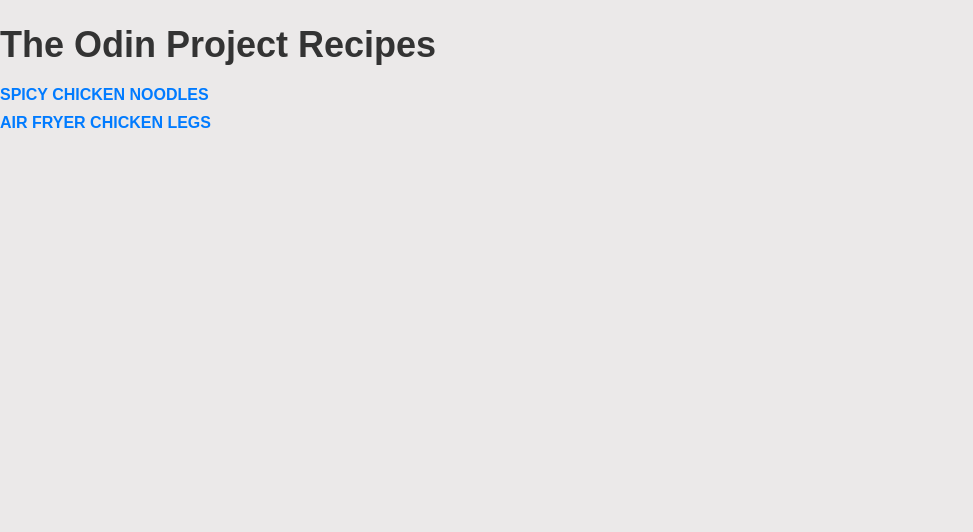
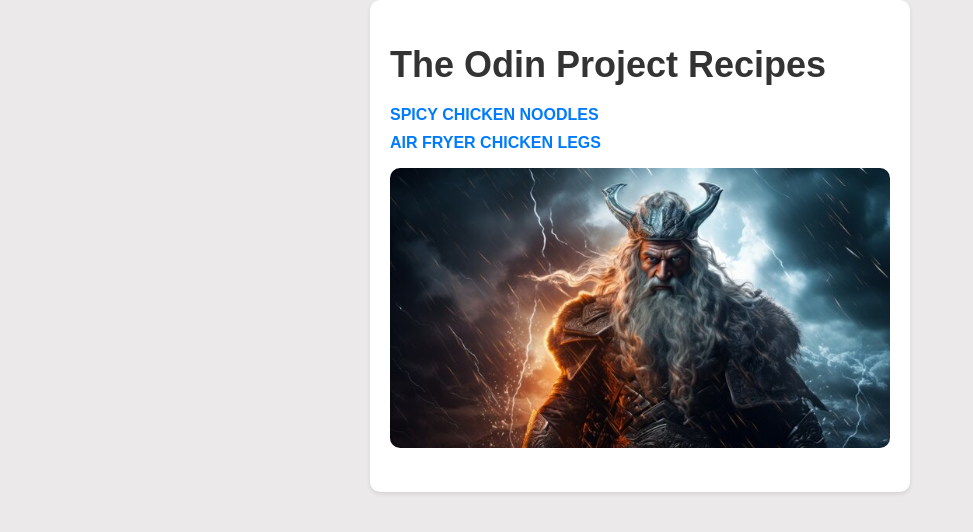
Before and after one commit to AyushRShetty/odin-recipes, a plain HTML site: page index.html in a window 1280 px wide. Shown: the whole page, without its empty margins (0-973 px from the left). Drawn offline with Linux system fonts and the light colour scheme.

Commit message:
small additions

```diff
--- a/index.html
+++ b/index.html
@@ -8,10 +8,13 @@
 
 </head>
 <body>
+    <div class="home">
     <h1>The Odin Project Recipes</h1>
     <ul> <li><a href="recipes/noodles.html" target="_blank"><strong>SPICY CHICKEN NOODLES</strong></a></li>
        <li> <a href="recipes/chickenlegs.html" target="_blank"><strong>AIR FRYER CHICKEN LEGS</strong></a></li>
     </ul>
+    <img src="../images/odin.jpg" >
+</div>
 
 </body>
 </html>
--- a/styles.css
+++ b/styles.css
@@ -11,6 +11,15 @@ body {
     padding: 20px;
     background-color: #ebe7e7;
     border-radius: 5px;
+    box-shadow: 0 2px 4px rgba(0, 0, 0, 0.1);
+}
+
+.home {
+    max-width: 500px;
+    margin: 0 auto;
+    padding: 20px;
+    background-color: #ffffff;
+    border-radius: 10px;
     box-shadow: 0 2px 4px rgba(0, 0, 0, 0.1);
 }
 
@@ -56,3 +65,10 @@ a {
 a:hover {
     text-decoration: underline;
 }
+
+img[src$="odin.jpg"] {
+    max-width: 100%;
+    height: auto;
+    margin-bottom: 5=200px;
+    border-radius: 10px;
+}
```
Also changed, not shown: images/odin.jpg (added).
